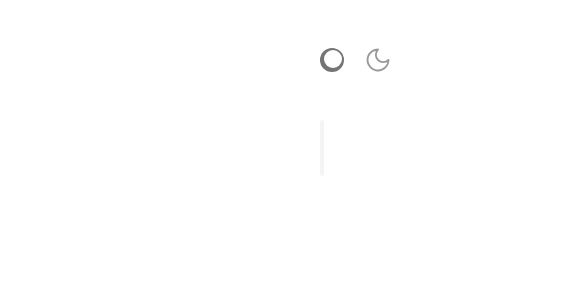
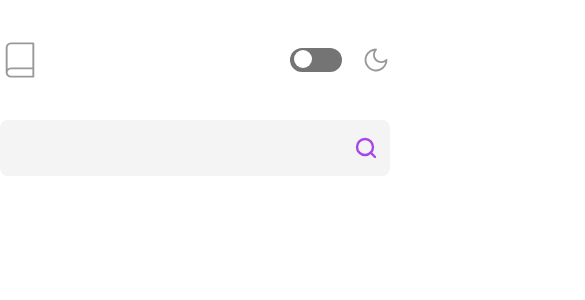
Before and after one commit to JoonatanCardoso/teste-anjun, a Next.js app in the folder dictionary-anjun/: page / in a window 390 px wide. Shown: the top 300 px of the page, 585 px wide, since content can reach past the window. Built offline with nearby package versions, Linux system fonts and the light colour scheme.

Commit message:
Responsive

```diff
--- a/dictionary-anjun/src/app/page.tsx
+++ b/dictionary-anjun/src/app/page.tsx
@@ -63,7 +63,7 @@ export default function Home() {
   return (
     <ThemeProvider attribute="class">
       <main className="h-full min-h-screen bg-white dark:bg-black">
-        <div className="bg-white dark:bg-black flex flex-col items-center justify-between py-10 px-80">
+        <div className="bg-white dark:bg-black flex flex-col items-center justify-between py-10 xs:px-0 sm:px-2 md:px-10 lg:px-80">
           <div className="w-full items-center justify-between font-mono flex">
             <div>
               <img
@@ -77,7 +77,7 @@ export default function Home() {
             </div>
           </div>
 
-          <form className="relative w-full mx-5 my-10">
+          <form className="relative w-full xs:px-0 sm:px-2 md:px-10 lg:px-5 my-10">
             <textarea
               value={userInput}
               onChange={handleUserInput}
```
